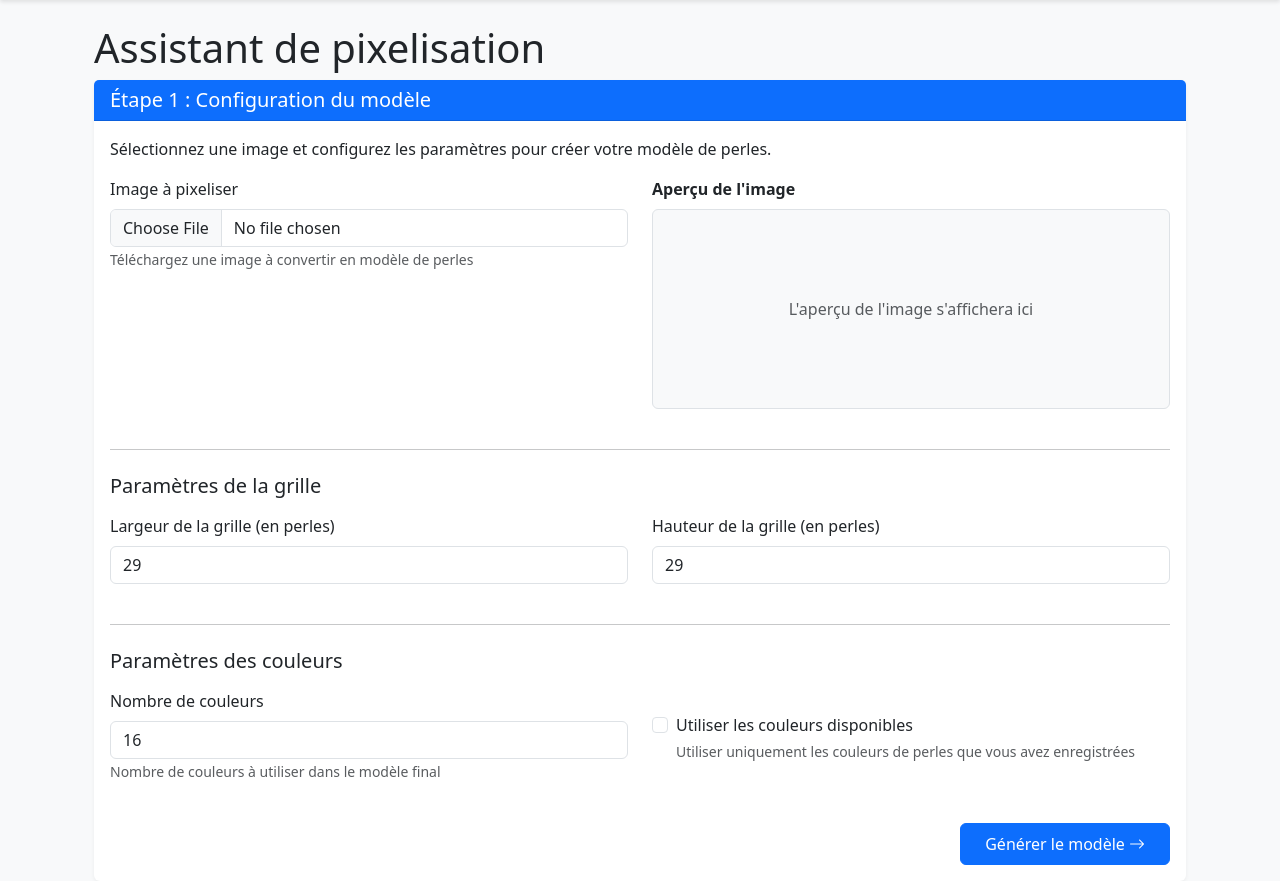
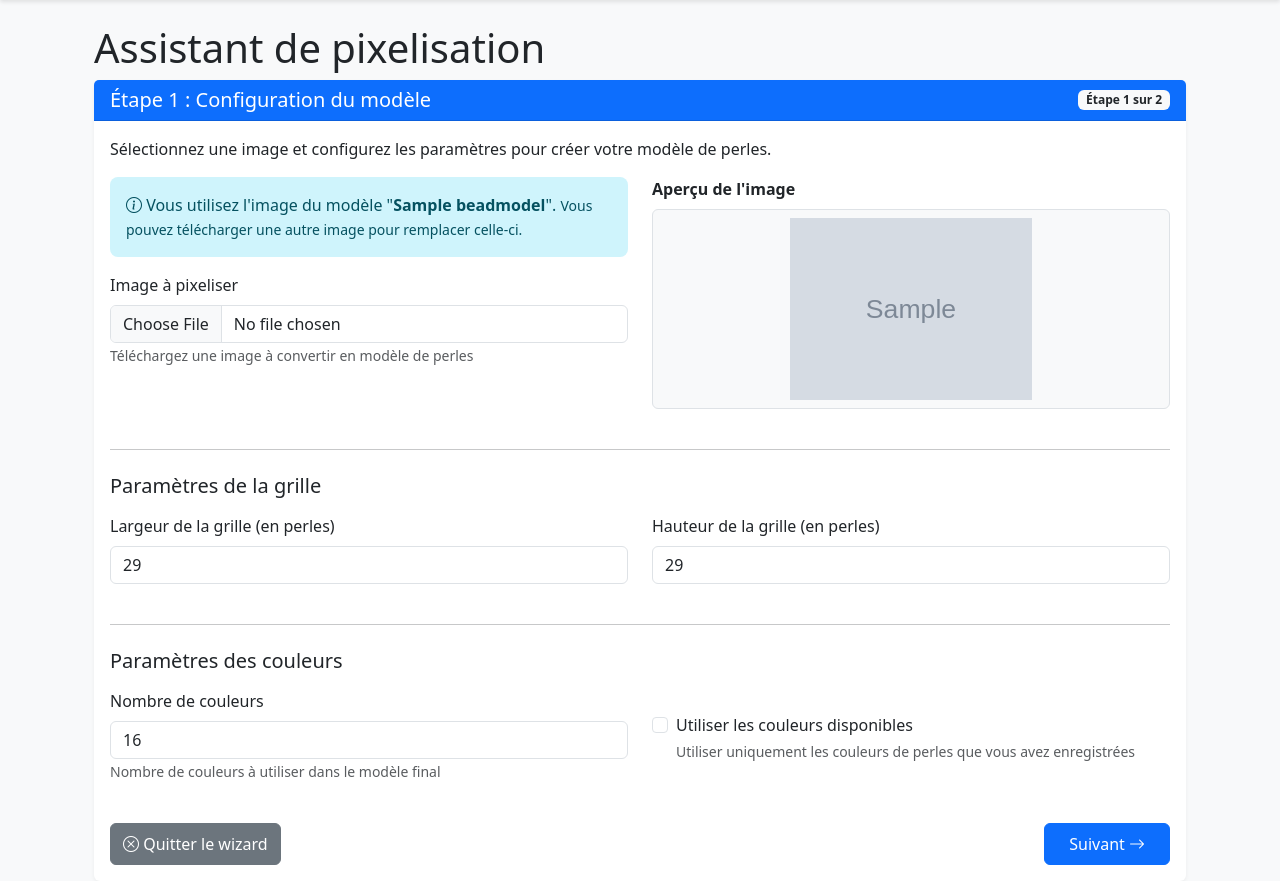
Before and after one commit to lbihin/buggel_perl, a Django app: page /pixelization-wizard/?model_id=1 in a window 1280 px wide. Shown: the part 56-937 px from the top of the page. Run offline with Django 5.2, Linux system fonts and the light colour scheme; a user stored in the database is signed in; tables that the repository leaves empty hold one stand-in row (values such as "Sample post"); grey boxes marked "Sample" are stand-in pictures.

Commit message:
utiliser l´image du modele comme base

```diff
--- a/beadmodels/templates/beadmodels/model_detail.html
+++ b/beadmodels/templates/beadmodels/model_detail.html
@@ -178,8 +178,8 @@
       }
 
       window.startWizard = function () {
-        // Redirection vers le nouveau wizard de pixelisation
-        window.location.href = "{% url 'beadmodels:pixelization_wizard' %}";
+        // Redirection vers le nouveau wizard de pixelisation avec l'ID du modèle
+        window.location.href = "{% url 'beadmodels:pixelization_wizard' %}?model_id={{ model.id }}";
       }
 
       function updateWizardUI() {
--- a/beadmodels/templates/beadmodels/pixelization_wizard.html
+++ b/beadmodels/templates/beadmodels/pixelization_wizard.html
@@ -3,9 +3,14 @@
 {% block content %}
 <div class="container mt-4">
   <h1>Assistant de pixelisation</h1>
+
+  {% if wizard_step == 1 %}
   <div class="card">
     <div class="card-header bg-primary text-white">
+      <div class="d-flex justify-content-between align-items-center">
         <h5 class="mb-0">Étape 1 : Configuration du modèle</h5>
+        <span class="badge bg-light text-dark">Étape {{ wizard_step }} sur 2</span>
+      </div>
     </div>
     <div class="card-body">
       <p class="mb-3">Sélectionnez une image et configurez les paramètres pour créer votre modèle de perles.</p>
@@ -15,6 +20,13 @@
 
         <div class="row">
           <div class="col-md-6 mb-3">
+            {% if model %}
+              <div class="alert alert-info">
+                <i class="bi bi-info-circle"></i> Vous utilisez l'image du modèle "<strong>{{ model.name }}</strong>".
+                <small>Vous pouvez télécharger une autre image pour remplacer celle-ci.</small>
+              </div>
+            {% endif %}
+
             <label for="{{ form.image.id_for_label }}" class="form-label">{{ form.image.label }}</label>
             {{ form.image }}
             <small class="form-text text-muted">{{ form.image.help_text }}</small>
@@ -24,14 +36,18 @@
             <div class="mb-3">
               <label class="form-label fw-bold">Aperçu de l'image</label>
               <div id="imagePreview" class="border rounded p-2 d-flex justify-content-center align-items-center" style="height: 200px; background-color: #f8f9fa;">
+                {% if model and model.original_image %}
+                  <img id="preview" src="{{ model.original_image.url }}" alt="Aperçu" style="max-width: 100%; max-height: 100%;">
+                {% else %}
                   <span id="previewPlaceholder" class="text-muted">L'aperçu de l'image s'affichera ici</span>
-                  <img id="preview" src="" alt="Aperçu" style="max-width: 100%; max-height: 100%; display: none;" />
+                  <img id="preview" src="" alt="Aperçu" style="max-width: 100%; max-height: 100%; display: none;">
+                {% endif %}
               </div>
             </div>
           </div>
         </div>
 
-          <hr class="my-4" />
+        <hr class="my-4">
         <h5 class="mb-3">Paramètres de la grille</h5>
 
         <div class="row">
@@ -45,7 +61,7 @@
           </div>
         </div>
 
-          <hr class="my-4" />
+        <hr class="my-4">
         <h5 class="mb-3">Paramètres des couleurs</h5>
 
         <div class="row">
@@ -58,52 +74,84 @@
           <div class="col-md-6 mb-3">
             <div class="form-check mt-4">
               {{ form.use_available_colors }}
-                <label class="form-check-label" for="{{ form.use_available_colors.id_for_label }}">{{ form.use_available_colors.label }}</label>
+              <label class="form-check-label" for="{{ form.use_available_colors.id_for_label }}">
+                {{ form.use_available_colors.label }}
+              </label>
               <small class="d-block form-text text-muted">{{ form.use_available_colors.help_text }}</small>
             </div>
           </div>
         </div>
 
-          <div class="d-grid gap-2 d-md-flex justify-content-md-end mt-4">
-            <button type="submit" class="btn btn-primary">Générer le modèle <i class="bi bi-arrow-right"></i></button>
+        <div class="d-flex justify-content-between mt-4">
+          <button type="submit" name="cancel_wizard" class="btn btn-secondary">
+            <i class="bi bi-x-circle"></i> Quitter le wizard
+          </button>
+
+          <button type="submit" class="btn btn-primary">
+            Suivant <i class="bi bi-arrow-right"></i>
+          </button>
         </div>
       </form>
     </div>
   </div>
+  {% endif %}
 </div>
 {% endblock %}
 
 {% block extra_js %}
 <script>
-    document.addEventListener('DOMContentLoaded', function () {
+  document.addEventListener('DOMContentLoaded', function() {
     // Gestion de l'aperçu de l'image
-      const imageInput = document.getElementById('{{ form.image.id_for_label }}')
-      const preview = document.getElementById('preview')
-      const previewPlaceholder = document.getElementById('previewPlaceholder')
+    const imageInput = document.getElementById('{{ form.image.id_for_label }}');
+    const preview = document.getElementById('preview');
+    const previewPlaceholder = document.getElementById('previewPlaceholder');
 
-      imageInput.addEventListener('change', function () {
+    if (imageInput) {
+      imageInput.addEventListener('change', function() {
         if (this.files && this.files[0]) {
-          const reader = new FileReader()
+          const reader = new FileReader();
 
-          reader.onload = function (e) {
-            preview.src = e.target.result
-            preview.style.display = 'block'
-            previewPlaceholder.style.display = 'none'
+          reader.onload = function(e) {
+            preview.src = e.target.result;
+            preview.style.display = 'block';
+            if (previewPlaceholder) {
+              previewPlaceholder.style.display = 'none';
+            }
+          };
+
+          reader.readAsDataURL(this.files[0]);
+        }
+      });
     }
 
-          reader.readAsDataURL(this.files[0])
+    // Gestion du bouton "Quitter le wizard"
+    const cancelButton = document.querySelector('button[name="cancel_wizard"]');
+    if (cancelButton) {
+      cancelButton.addEventListener('click', function(event) {
+        if (!confirm('Êtes-vous sûr de vouloir quitter le wizard? Les modifications non enregistrées seront perdues.')) {
+          event.preventDefault();
         }
-      })
+      });
+    }
 
     // Validation du formulaire
-      const form = document.querySelector('form')
-      form.addEventListener('submit', function (event) {
-        if (!imageInput.files || !imageInput.files[0]) {
-          event.preventDefault()
-          alert('Veuillez sélectionner une image.')
-          return false
+    const form = document.querySelector('form');
+    if (form) {
+      form.addEventListener('submit', function(event) {
+        // Ne pas vérifier la présence d'une image si on quitte le wizard
+        if (event.submitter && event.submitter.name === 'cancel_wizard') {
+          return true;
         }
-      })
-    })
+
+        // Vérifier si une image est sélectionnée OU si nous avons un modèle avec une image
+        const hasModelImage = document.getElementById('preview').src !== '';
+        if (!hasModelImage && (!imageInput.files || !imageInput.files[0])) {
+          event.preventDefault();
+          alert('Veuillez sélectionner une image.');
+          return false;
+        }
+      });
+    }
+  });
 </script>
 {% endblock %}
--- a/beadmodels/views.py
+++ b/beadmodels/views.py
@@ -817,196 +817,218 @@ def save_transformation(request):
 @login_required
 def pixelization_wizard(request):
     """Vue pour le wizard de pixelisation basé sur les fonctionnalités du notebook."""
-    if request.method == "POST":
+
+    # Variables pour gérer les étapes du wizard
+    wizard_step = request.session.get('wizard_step', 1)
+    wizard_data = request.session.get('wizard_data', {})
+
+    # Récupérer le modèle sélectionné si un ID est fourni
+    model_id = request.GET.get('model_id')
+    model = None
+
+    if model_id:
+        try:
+            model = BeadModel.objects.get(pk=model_id)
+            # Vérifier que l'utilisateur a accès au modèle
+            if model.creator != request.user and not model.is_public:
+                messages.error(request, "Vous n'avez pas accès à ce modèle.")
+                return redirect('beadmodels:home')
+
+            # Stocker l'ID du modèle dans la session
+            wizard_data['model_id'] = model_id
+            request.session['wizard_data'] = wizard_data
+        except BeadModel.DoesNotExist:
+            model = None
+
+    # Gestion du bouton "Précédent"
+    if request.method == 'POST' and 'previous_step' in request.POST:
+        wizard_step = max(1, wizard_step - 1)
+        request.session['wizard_step'] = wizard_step
+
+        # Si on revient à l'étape 1, on garde les données
+        if wizard_step == 1:
+            return render(request, 'beadmodels/pixelization_wizard.html', {
+                'form': PixelizationWizardForm(initial=wizard_data),
+                'wizard_step': wizard_step,
+                'model': model,
+                'wizard_data': wizard_data
+            })
+
+    # Gestion du bouton "Quitter"
+    if request.method == 'POST' and 'cancel_wizard' in request.POST:
+        # Nettoyer les données de session liées au wizard
+        if 'wizard_step' in request.session:
+            del request.session['wizard_step']
+        if 'wizard_data' in request.session:
+            del request.session['wizard_data']
+
+        # Rediriger vers la page précédente ou la page d'accueil
+        referer = request.META.get('HTTP_REFERER')
+        if referer:
+            return redirect(referer)
+        return redirect('beadmodels:home')
+
+    # Traitement du formulaire à l'étape 1
+    if request.method == 'POST' and wizard_step == 1:
         form = PixelizationWizardForm(request.POST, request.FILES)
+
         if form.is_valid():
-            # Récupérer les paramètres du formulaire
-            uploaded_image = form.cleaned_data["image"]
-            grid_width = form.cleaned_data["grid_width"]
-            grid_height = form.cleaned_data["grid_height"]
-            color_reduction = form.cleaned_data["color_reduction"]
-            use_available_colors = form.cleaned_data["use_available_colors"]
+            # Stocker les données du formulaire dans la session
+            wizard_data.update({
+                'grid_width': form.cleaned_data['grid_width'],
+                'grid_height': form.cleaned_data['grid_height'],
+                'color_reduction': form.cleaned_data['color_reduction'],
+                'use_available_colors': form.cleaned_data['use_available_colors'],
+            })
 
-            # Ouvrir l'image téléchargée
-            image = Image.open(uploaded_image)
-            if image.mode != "RGB":
-                image = image.convert("RGB")
+            # Si une image est téléchargée, la traiter
+            if 'image' in form.cleaned_data and form.cleaned_data['image']:
+                # Traiter l'image téléchargée (temporaire)
+                image = form.cleaned_data['image']
+                image_data = process_image_for_wizard(image)
+                wizard_data['uploaded_image'] = True
+            # Sinon, utiliser l'image du modèle si disponible
+            elif model and model.original_image:
+                image = model.original_image
+                image_data = process_image_for_wizard(image)
+                wizard_data['uploaded_image'] = False
+            else:
+                messages.error(request, "Aucune image fournie. Veuillez télécharger une image ou sélectionner un modèle existant.")
+                return render(request, 'beadmodels/pixelization_wizard.html', {
+                    'form': form,
+                    'wizard_step': wizard_step,
+                    'model': model
+                })
 
-            # Convertir en tableau numpy
-            img_array = np.array(image)
+            # Stocker les données d'image traitée dans la session
+            wizard_data['image_data'] = image_data
+            request.session['wizard_data'] = wizard_data
 
-            # Étape 1: Centrer l'image (extraction de la zone d'intérêt)
-            try:
-                # Conversion de l'image en niveaux de gris
-                if len(img_array.shape) == 2:
-                    gray_img = img_array.copy()
-                else:
-                    gray_img = cv2.cvtColor(img_array, cv2.COLOR_RGB2GRAY)
+            # Passer à l'étape suivante
+            wizard_step = 2
+            request.session['wizard_step'] = wizard_step
 
-                # Appliquer le seuillage d'Otsu
-                upper_threshold, thresh_img = cv2.threshold(
-                    gray_img,
-                    thresh=0,
-                    maxval=255,
-                    type=cv2.THRESH_BINARY + cv2.THRESH_OTSU,
-                )
-                lower_threshold = 0.5 * upper_threshold
+            # Rediriger avec les données pour l'étape 2
+            return render(request, 'beadmodels/pixelization_result.html', {
+                'image_base64': image_data['image_base64'],
+                'grid_width': wizard_data['grid_width'],
+                'grid_height': wizard_data['grid_height'],
+                'palette': image_data['palette'],
+                'total_beads': wizard_data['grid_width'] * wizard_data['grid_height'],
+                'wizard_step': wizard_step,
+                'wizard_data': wizard_data,
+                'model': model
+            })
+        else:
+            # Formulaire invalide, rester à l'étape 1
+            return render(request, 'beadmodels/pixelization_wizard.html', {
+                'form': form,
+                'wizard_step': wizard_step,
+                'model': model
+            })
 
-                # Détection des contours
-                canny = cv2.Canny(img_array, lower_threshold, upper_threshold)
-                pts = np.argwhere(canny > 0)
+    # Affichage initial du formulaire à l'étape 1
+    if wizard_step == 1:
+        # Utiliser les données déjà saisies si elles existent
+        initial_data = {}
+        if wizard_data:
+            initial_data = {
+                'grid_width': wizard_data.get('grid_width', 29),
+                'grid_height': wizard_data.get('grid_height', 29),
+                'color_reduction': wizard_data.get('color_reduction', 16),
+                'use_available_colors': wizard_data.get('use_available_colors', False),
+            }
 
-                # Trouver les points min et max
-                y1, x1 = pts.min(axis=0)
-                y2, x2 = pts.max(axis=0)
+        form = PixelizationWizardForm(initial=initial_data)
+        return render(request, 'beadmodels/pixelization_wizard.html', {
+            'form': form,
+            'wizard_step': wizard_step,
+            'model': model
+        })
 
-                # Ajouter une marge
-                BORDER = 10
-                height, width = img_array.shape[:2]
-                x1 = max(x1 - BORDER, 0)
-                x2 = min(x2 + BORDER, width)
-                y1 = max(y1 - BORDER, 0)
-                y2 = min(y2 + BORDER, height)
+    # Si on accède directement à l'étape 2 mais qu'on n'a pas les données nécessaires
+    if wizard_step == 2 and (not wizard_data or 'image_data' not in wizard_data):
+        messages.error(request, "Une erreur est survenue. Veuillez recommencer le processus.")
+        request.session['wizard_step'] = 1
+        return redirect('beadmodels:pixelization_wizard')
 
-                # Extraire la région
-                cropped_region = img_array[y1:y2, x1:x2]
-            except Exception as e:
-                # En cas d'erreur, utiliser l'image entière
-                cropped_region = img_array
+    # Affichage de l'étape 2 avec les données de la session
+    if wizard_step == 2:
+        image_data = wizard_data.get('image_data', {})
+        return render(request, 'beadmodels/pixelization_result.html', {
+            'image_base64': image_data.get('image_base64', ''),
+            'grid_width': wizard_data.get('grid_width', 29),
+            'grid_height': wizard_data.get('grid_height', 29),
+            'palette': image_data.get('palette', []),
+            'total_beads': wizard_data.get('grid_width', 29) * wizard_data.get('grid_height', 29),
+            'wizard_step': wizard_step,
+            'wizard_data': wizard_data,
+            'model': model
+        })
 
-            # Étape 2: Diviser l'image en grille
-            height, width = cropped_region.shape[:2]
-            cell_height = height // grid_height
-            cell_width = width // grid_width
+def process_image_for_wizard(image):
+    """Traite l'image pour le wizard en utilisant les fonctionnalités du notebook."""
+    # Ouvrir l'image
+    if isinstance(image, str):
+        pil_image = Image.open(image)
+    else:
+        pil_image = Image.open(image)
 
-            # Créer un tableau pour stocker les couleurs moyennes
-            cell_colors = np.zeros((grid_height * grid_width, 3))
+    if pil_image.mode != "RGB":
+        pil_image = pil_image.convert("RGB")
 
-            # Calculer la couleur moyenne de chaque cellule
-            for y in range(grid_height):
-                for x in range(grid_width):
-                    y_start = y * cell_height
-                    y_end = min((y + 1) * cell_height, height)
-                    x_start = x * cell_width
-                    x_end = min((x + 1) * cell_width, width)
+    # Convertir en tableau numpy
+    img_array = np.array(pil_image)
 
-                    # Extraire la cellule
-                    cell = cropped_region[y_start:y_end, x_start:x_end]
+    # Etape 1: Centrer l'image (extraction de la zone d'intérêt)
+    try:
+        # Conversion de l'image en niveaux de gris
+        if len(img_array.shape) == 2:
+            gray_img = img_array.copy()
+        else:
+            gray_img = cv2.cvtColor(img_array, cv2.COLOR_RGB2GRAY)
 
-                    # Calculer la couleur moyenne
-                    if cell.size > 0:
-                        cell_colors[y * grid_width + x] = np.mean(cell, axis=(0, 1))
-                    else:
-                        cell_colors[y * grid_width + x] = [
-                            255,
-                            255,
-                            255,
-                        ]  # Blanc par défaut
+        # Appliquer le seuillage d'Otsu
+        upper_threshold, thresh_img = cv2.threshold(
+            gray_img, thresh=0, maxval=255, type=cv2.THRESH_BINARY + cv2.THRESH_OTSU
+        )
+        lower_threshold = 0.5 * upper_threshold
 
-            # Étape 3: Réduction des couleurs avec K-means
-            if use_available_colors:
-                # Utiliser les perles disponibles pour l'utilisateur
-                available_beads = Bead.objects.filter(creator=request.user)
-                if not available_beads:
-                    # Si aucune perle n'est disponible, utiliser K-means standard
-                    color_centers = apply_kmeans(cell_colors, color_reduction)
-                else:
-                    # Utiliser les couleurs des perles disponibles
-                    bead_colors = np.array(
-                        [[b.red, b.green, b.blue] for b in available_beads]
-                    )
-                    color_centers = bead_colors
-            else:
-                # Utiliser K-means standard
-                color_centers = apply_kmeans(cell_colors, color_reduction)
+        # Détection des contours
+        canny = cv2.Canny(img_array, lower_threshold, upper_threshold)
+        pts = np.argwhere(canny > 0)
 
-            # Étape 4: Créer l'image pixelisée
-            pixelated_image = np.zeros((grid_height, grid_width, 3), dtype=np.uint8)
+        # Trouver les points min et max
+        y1, x1 = pts.min(axis=0)
+        y2, x2 = pts.max(axis=0)
 
-            # Attribuer les couleurs des clusters à chaque cellule
-            for i, color in enumerate(cell_colors):
-                y = i // grid_width
-                x = i % grid_width
+        # Ajouter une marge
+        BORDER = 10
+        height, width = img_array.shape[:2]
+        x1 = max(x1 - BORDER, 0)
+        x2 = min(x2 + BORDER, width)
+        y1 = max(y1 - BORDER, 0)
+        y2 = min(y2 + BORDER, height)
 
-                # Trouver la couleur la plus proche dans les centres
-                distances = np.sqrt(np.sum((color_centers - color) ** 2, axis=1))
-                closest_color_idx = np.argmin(distances)
-                pixelated_image[y, x] = color_centers[closest_color_idx]
+        # Extraire la région
+        cropped_region = img_array[y1:y2, x1:x2]
+    except Exception as e:
+        # En cas d'erreur, utiliser l'image entière
+        cropped_region = img_array
 
-            # Créer l'image finale avec grille
-            cell_size = 20  # Taille fixe pour l'affichage
-            final_width = grid_width * cell_size
-            final_height = grid_height * cell_size
+    return {
+        'image_array': cropped_region.tolist(),  # Convertir en liste pour la sérialisation JSON
+        'image_base64': array_to_base64(cropped_region),
+        'palette': []  # Sera rempli plus tard dans le processus
+    }
 
-            final_image = Image.new("RGB", (final_width, final_height), (255, 255, 255))
-            draw_pixels = final_image.load()
-
-            # Dessiner les pixels et la grille
-            for y in range(grid_height):
-                for x in range(grid_width):
-                    color = tuple(map(int, pixelated_image[y, x]))
-
-                    # Dessiner le pixel
-                    for py in range(cell_size):
-                        for px in range(cell_size):
-                            if (
-                                px == 0
-                                or px == cell_size - 1
-                                or py == 0
-                                or py == cell_size - 1
-                            ):
-                                # Bordure de la grille
-                                draw_pixels[x * cell_size + px, y * cell_size + py] = (
-                                    200,
-                                    200,
-                                    200,
-                                )
-                            else:
-                                # Pixel de couleur
-                                draw_pixels[x * cell_size + px, y * cell_size + py] = (
-                                    color
-                                )
-
-            # Convertir l'image en base64 pour l'afficher sans la sauvegarder
-            buffered = BytesIO()
-            final_image.save(buffered, format="PNG")
-            img_str = base64.b64encode(buffered.getvalue()).decode()
-
-            # Générer la palette de couleurs utilisée
-            unique_colors = np.unique(pixelated_image.reshape(-1, 3), axis=0)
-            color_counts = {}
-            for y in range(grid_height):
-                for x in range(grid_width):
-                    color_tuple = tuple(pixelated_image[y, x])
-                    if color_tuple in color_counts:
-                        color_counts[color_tuple] += 1
-                    else:
-                        color_counts[color_tuple] = 1
-
-            # Trier les couleurs par fréquence
-            sorted_colors = sorted(
-                color_counts.items(), key=lambda x: x[1], reverse=True
-            )
-            palette = [
-                {"color": f"rgb({r}, {g}, {b})", "count": count}
-                for (r, g, b), count in sorted_colors
-            ]
-
-            return render(
-                request,
-                "beadmodels/pixelization_result.html",
-                {
-                    "image_base64": img_str,
-                    "grid_width": grid_width,
-                    "grid_height": grid_height,
-                    "palette": palette,
-                    "total_beads": grid_width * grid_height,
-                },
-            )
-    else:
-        form = PixelizationWizardForm()
-
-    return render(request, "beadmodels/pixelization_wizard.html", {"form": form})
+def array_to_base64(image_array):
+    """Convertit un tableau numpy en chaîne base64 pour l'affichage dans le template."""
+    image = Image.fromarray(np.uint8(image_array))
+    buffered = BytesIO()
+    image.save(buffered, format="PNG")
+    img_str = base64.b64encode(buffered.getvalue()).decode()
+    return img_str
 
 
 def apply_kmeans(colors, n_clusters):
```
Also changed, not shown: beadmodels/templates/beadmodels/pixelization_result.html (+55 -18 lines). Lines whose indentation alone changed are shown as unchanged.
